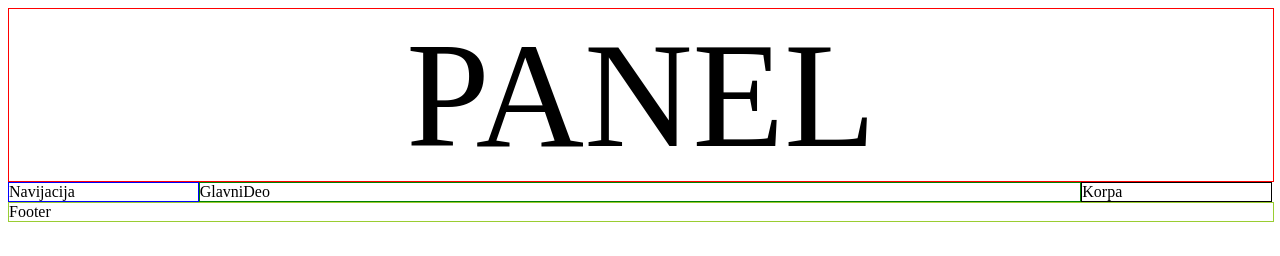
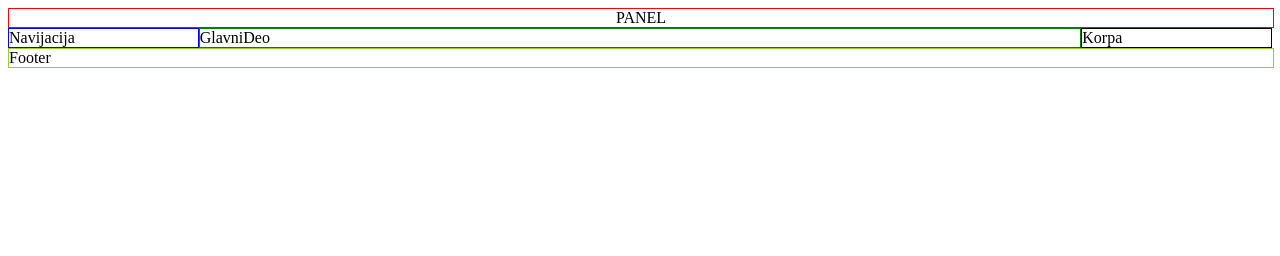
Before and after one commit to Marezen/Site, a plain HTML site: page Index.html in a window 1280 px wide. Drawn offline with Linux system fonts and the light colour scheme.

Commit message:
update 3
Toliko za veceras, ima vise update-a ali morao sam tako, cujemo se sutra

```diff
--- a/stil.css
+++ b/stil.css
@@ -6,7 +6,7 @@
     width: 100%;
     height: 20%;
     text-align: center;
-    font-size: 150px;
+
 }
 
 .navigacija{
```
Also changed, not shown: Glavna.js (line endings or trailing spaces).
